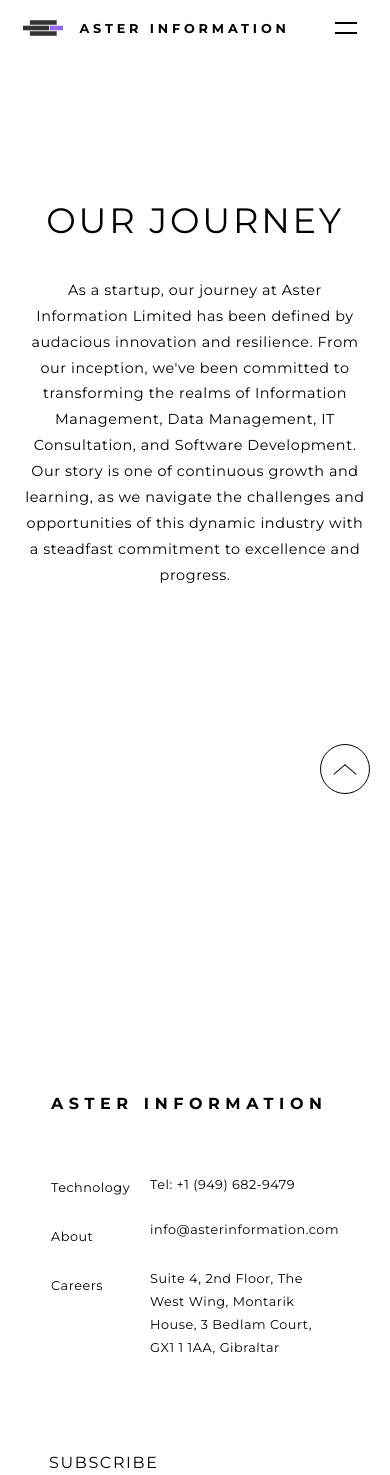
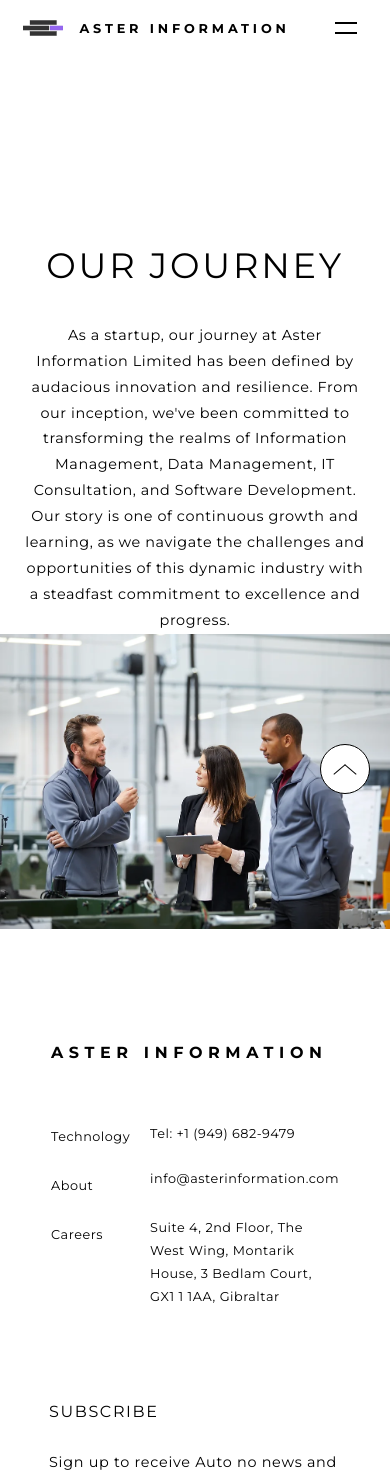
Before and after one commit to Moamal-2000/aster-information, a React (Vite) app: page /about in a window 390 px wide. Shown: the top 1475 px of the page. Built offline with nearby package versions, Linux system fonts and the light colour scheme.

Commit message:
feat: build AboutBackgroundImage + fully responsive

```diff
--- a/src/Components/Pages/About/About.jsx
+++ b/src/Components/Pages/About/About.jsx
@@ -1,6 +1,7 @@
 import { Helmet } from "react-helmet-async";
 import { WEBSITE_NAME } from "src/Data/variables";
 import s from "./About.module.scss";
+import AboutBackgroundImage from "./AboutBackgroundImage.jsx/AboutBackgroundImage";
 import AboutHeroSection from "./AboutHeroSection/AboutHeroSection";
 
 const About = () => {
@@ -13,6 +14,7 @@ const About = () => {
 
       <main className={s.about} id="aboutPage">
         <AboutHeroSection />
+        <AboutBackgroundImage />
       </main>
     </>
   );
--- a/src/Components/Pages/About/About.module.scss
+++ b/src/Components/Pages/About/About.module.scss
@@ -1,5 +1,5 @@
 @import "src/Styles/mixins.scss";
 
 .about {
-
+  margin-top: 0;
 }
--- /dev/null
+++ b/src/Components/Pages/About/AboutBackgroundImage.jsx/AboutBackgroundImage.jsx
@@ -0,0 +1,18 @@
+import { teamCollaborationImg } from "src/Assets/Images/Images";
+import s from "./AboutBackgroundImage.module.scss";
+
+const AboutBackgroundImage = () => {
+  return (
+    <>
+      <div className={s.wrapper}>
+        <img
+          src={teamCollaborationImg}
+          alt="Team Collaboration Image"
+          loading="lazy"
+          className={s.backgroundImg}
+        />
+      </div>
+    </>
+  );
+};
+export default AboutBackgroundImage;
--- /dev/null
+++ b/src/Components/Pages/About/AboutBackgroundImage.jsx/AboutBackgroundImage.module.scss
@@ -0,0 +1,42 @@
+@import "src/Styles/mixins.scss";
+
+.wrapper {
+  max-height: 700px;
+  min-height: 1600px;
+}
+
+@media (max-width: 1600px) {
+  .wrapper {
+    min-height: 100dvh;
+  }
+}
+
+@include small {
+  .wrapper {
+    min-height: auto;
+    max-height: auto;
+  }
+}
+
+.backgroundImg {
+  position: absolute;
+  left: 0;
+  top: 0;
+  width: 100%;
+  height: 100%;
+  z-index: -1000;
+}
+
+@media (max-width: 1600px) {
+  .backgroundImg {
+    position: fixed;
+    object-fit: cover;
+  }
+}
+
+@include small {
+  .backgroundImg {
+    object-fit: contain;
+    position: static;
+  }
+}
--- a/src/Components/Pages/About/AboutHeroSection/AboutHeroSection.module.scss
+++ b/src/Components/Pages/About/AboutHeroSection/AboutHeroSection.module.scss
@@ -1,28 +1,13 @@
 @import "src/Styles/mixins.scss";
 
 .aboutHeroSection {
-  padding-top: 55px;
+  background-color: var(--website-bg);
   margin: 0 auto;
-  width: 710px;
   text-align: center;
-}
-
-@include small {
-  .aboutHeroSection {
-    width: 370px;
-  }
-}
-
-@media (max-width: 620px) {
-  .aboutHeroSection {
-    width: var(--container-width);
-  }
-}
-
-@include very-small {
-  .aboutHeroSection {
-    padding-top: 0;
-  }
+  padding-top: 240px;
+  display: flex;
+  flex-direction: column;
+  align-items: center;
 }
 
 .aboutHeroSection>h1 {
@@ -62,6 +47,7 @@
   line-height: 1.8em;
   font-size: 1.5rem;
   text-wrap: balance;
+  width: 710px;
 }
 
 @include medium {
@@ -72,12 +58,14 @@
 
 @include small {
   .aboutHeroSection>p {
+    width: 370px;
     font-size: 1rem;
   }
 }
 
 @media (max-width: 620px) {
   .aboutHeroSection>p {
+    width: var(--container-width);
     font-size: .9rem;
   }
 }
```
Also changed, not shown: src/Assets/Images/team-collaboration.webp.
